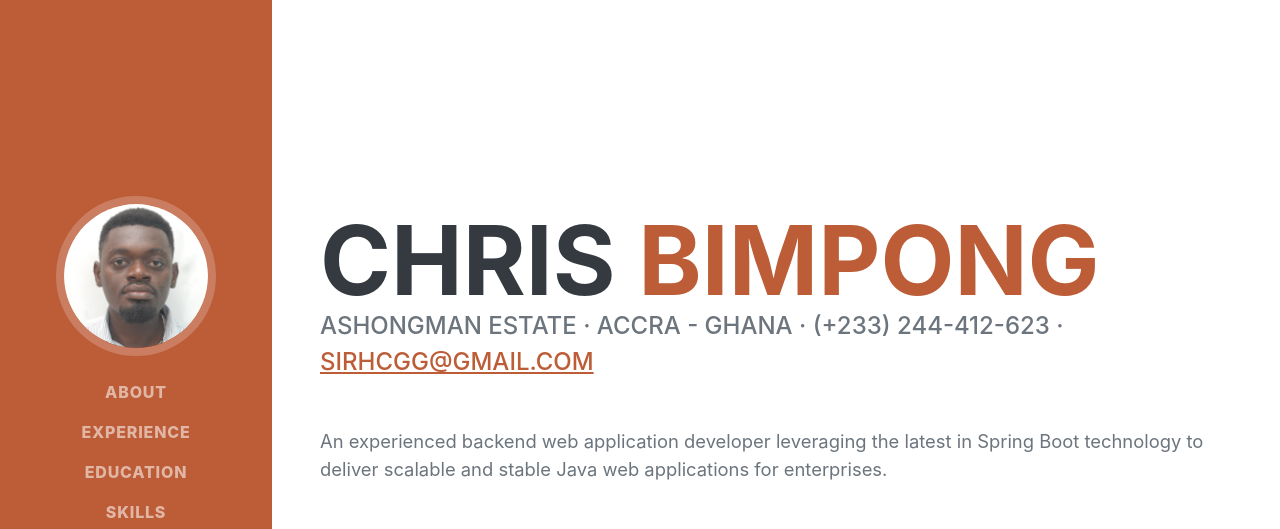
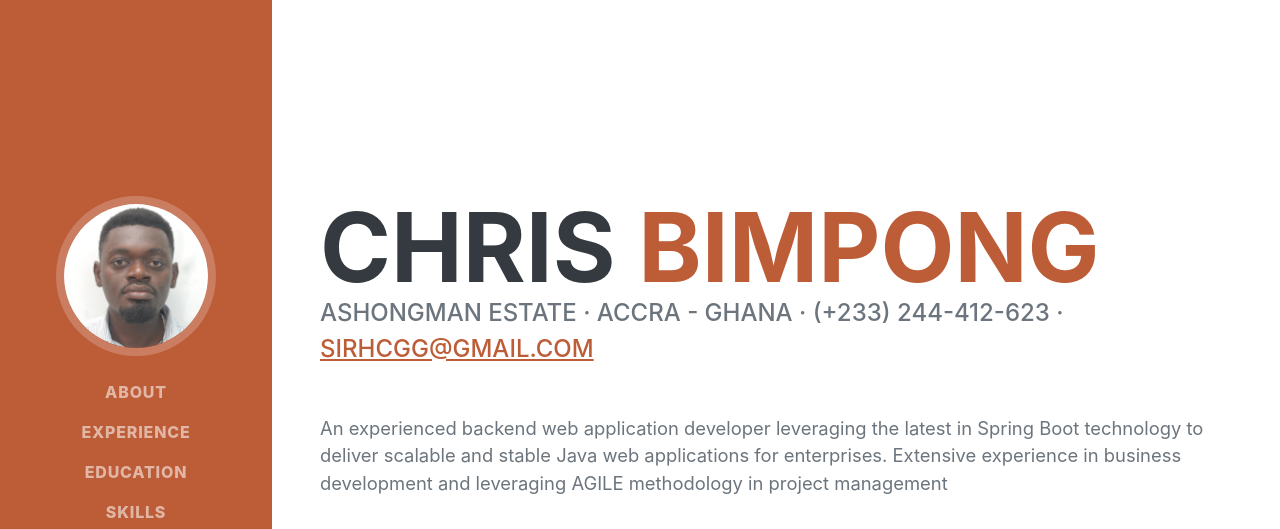
Before and after one commit to chrisokbimpong/Resume, a plain HTML site: page index.html in a window 1280 px wide. Shown: the top 529 px of the page. Drawn offline with nearby package versions, Linux system fonts and the light colour scheme; a web font is replaced by a local one.

Commit message:
Update index.html

```diff
--- a/index.html
+++ b/index.html
@@ -47,7 +47,7 @@
                         Ashongman Estate · Accra - Ghana · (+233) 244-412-623 ·
                         <a href="mailto:sirhcgg@gmail.com">sirhcgg@gmail.com</a>
                     </div>
-                    <p class="lead mb-5">An experienced backend web application developer leveraging the latest in Spring Boot technology to deliver scalable and stable Java web applications for enterprises.</p>
+                    <p class="lead mb-5">An experienced backend web application developer leveraging the latest in Spring Boot technology to deliver scalable and stable Java web applications for enterprises. Extensive experience in business development and leveraging AGILE methodology in project management</p>
                     <div class="social-icons">
                         <a class="social-icon" href="https://linkedin.com/in/chrisbimpong"><i class="fab fa-linkedin-in"></i></a>
                         <a class="social-icon" href="https://github.com/chrisokbimpong"><i class="fab fa-github"></i></a>
```
